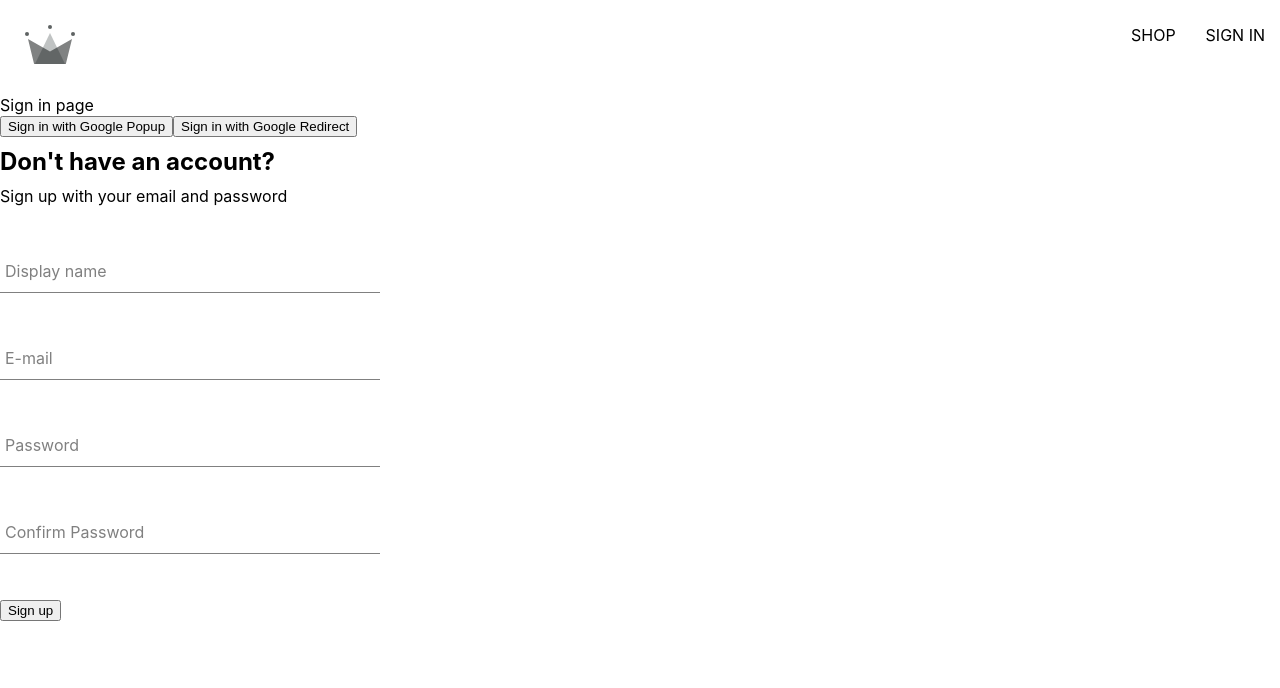
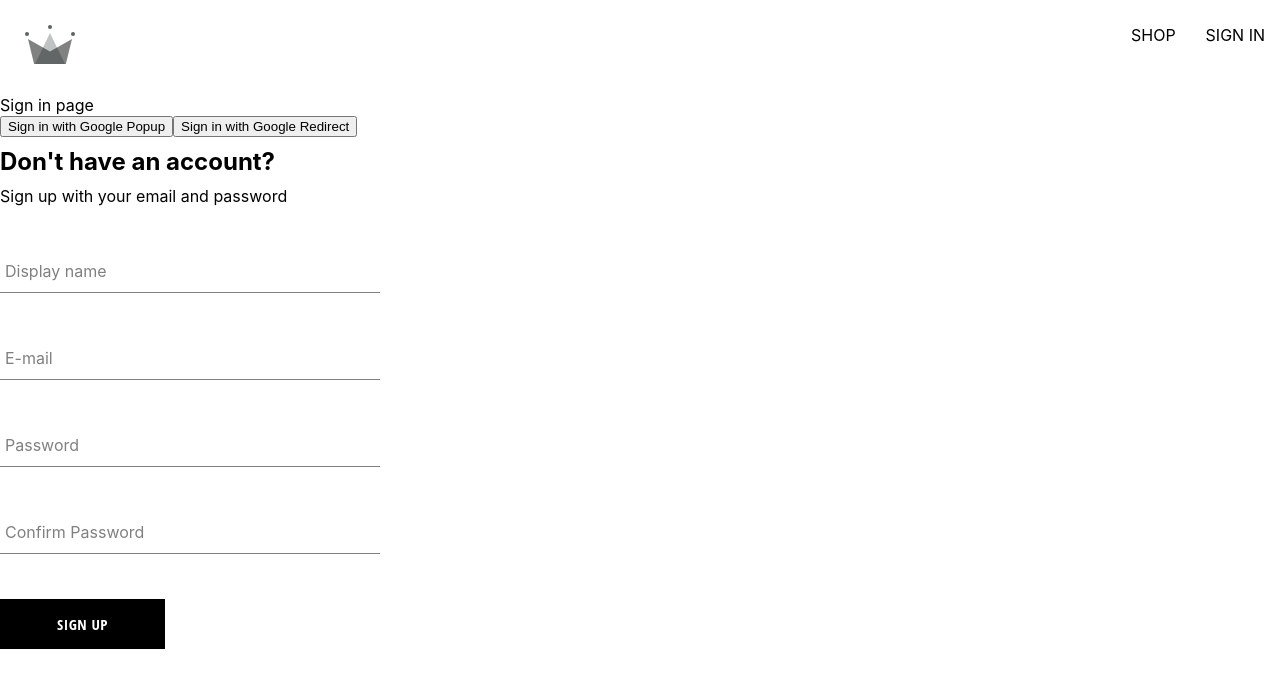
Before and after one commit to viktor-sarge/crwn-webshop, a React (Create React App) app: page /sign-in in a window 1280 px wide. Shown: the top 688 px of the page. Built offline with nearby package versions, Linux system fonts and the light colour scheme; no server answers.

Commit message:
feat(button): ✨ add button component
Lagt till en button komponent

```diff
--- /dev/null
+++ b/src/components/button/button.component.jsx
@@ -0,0 +1,19 @@
+import './button.styles.scss';
+
+const BUTTON_TYPE_CLASS = {
+	google: 'google-sign-in',
+	inverted: 'inverted',
+};
+
+const Button = ({ children, buttonType, ...otherProps }) => {
+	return (
+		<button
+			className={`button-container ${BUTTON_TYPE_CLASS[buttonType]}`}
+			{...otherProps}
+		>
+			{children}
+		</button>
+	);
+};
+
+export default Button;
--- /dev/null
+++ b/src/components/button/button.styles.scss
@@ -0,0 +1,46 @@
+.button-container {
+	min-width: 165px;
+	width: auto;
+	height: 50px;
+	letter-spacing: 0.5px;
+	line-height: 50px;
+	padding: 0 35px 0 35px;
+	font-size: 15px;
+	background-color: black;
+	color: white;
+	text-transform: uppercase;
+	font-family: 'Open Sans Condensed';
+	font-weight: bolder;
+	border: none;
+	cursor: pointer;
+	display: flex;
+	justify-content: center;
+
+	&:hover {
+		background-color: white;
+		color: black;
+		border: 1px solid black;
+	}
+
+	&.google-sign-in {
+		background-color: #4285f4;
+		color: white;
+
+		&:hover {
+			background-color: #357ae8;
+			border: none;
+		}
+	}
+
+	&.inverted {
+		background-color: white;
+		color: black;
+		border: 1px solid black;
+
+		&:hover {
+			background-color: black;
+			color: white;
+			border: none;
+		}
+	}
+}
--- a/src/components/sign-up-form/sign-up-form.component.jsx
+++ b/src/components/sign-up-form/sign-up-form.component.jsx
@@ -5,6 +5,7 @@
 } from '../../utils/firebase/firebase.utils';
 
 import './sign-up-form.styles.scss';
+import Button from '../button/button.component';
 import FormInput from '../form-input/form-input.component';
 
 const defaultFormFields = {
@@ -88,7 +89,7 @@
 					value={confirmPassword}
 					required
 				/>
-				<button type="submit">Sign up</button>
+				<Button type="submit">Sign up</Button>
 			</form>
 		</div>
 	);
```
